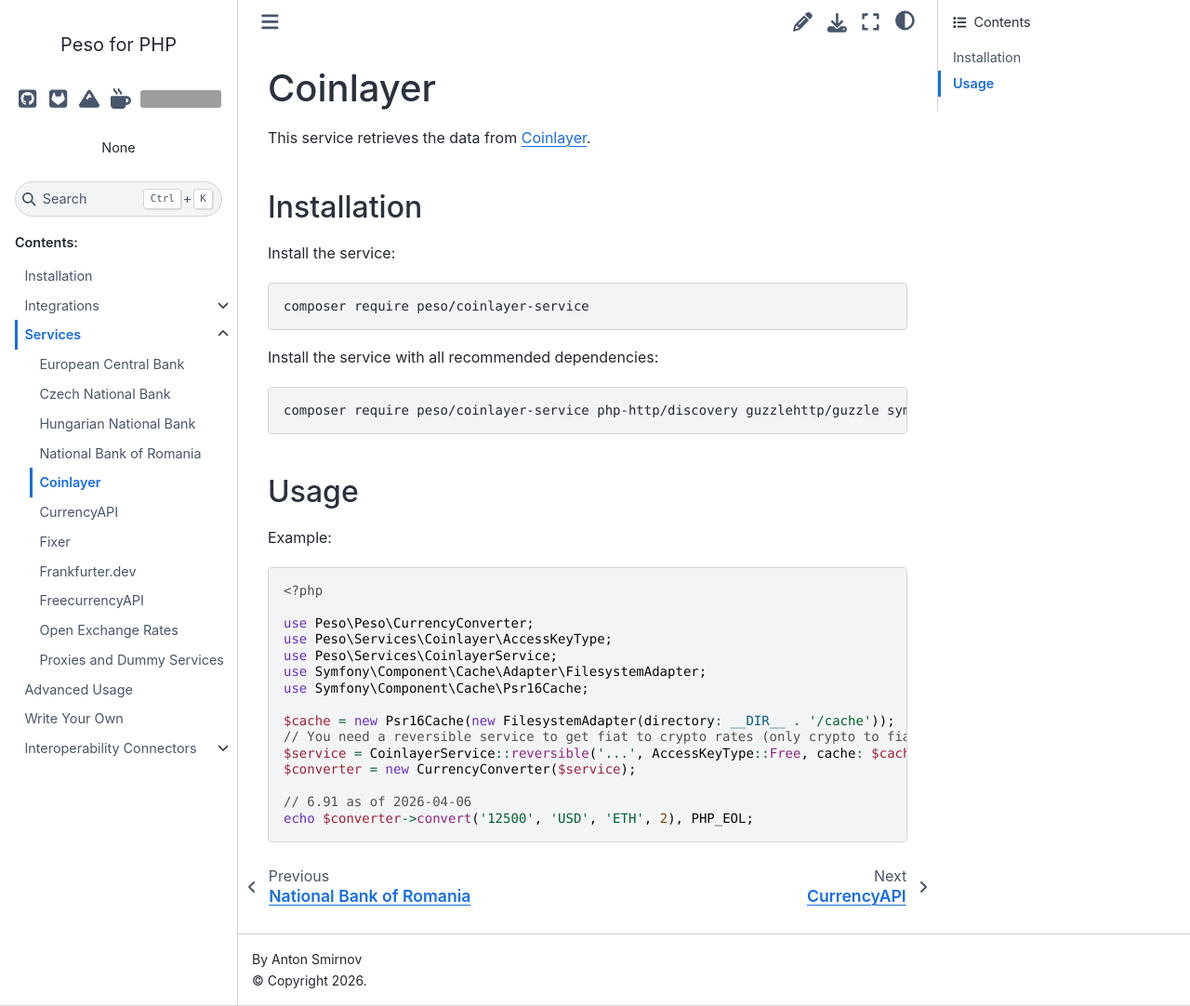
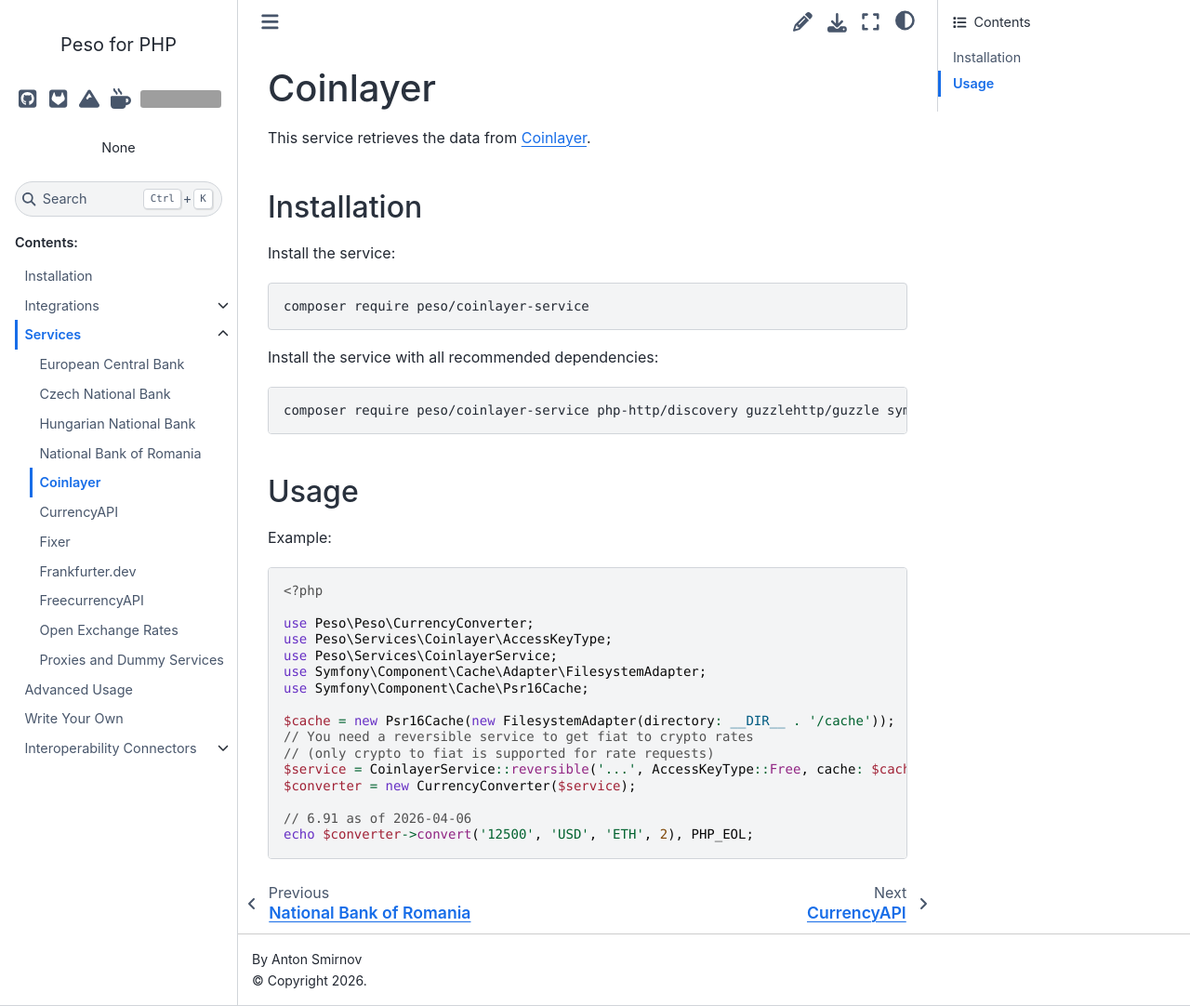
Before and after one commit to phpeso/doc, a Sphinx documentation site: the page built from source/services/coinlayer.rst, in a window 1280 px wide and 1082 px high. Shown: the whole window at 93% size. Built offline with Sphinx 7.4.7 and the Sphinx Book theme 1.1.4, drawn with Linux system fonts in a browser that asks for light colours; grey boxes are pictures that could not be loaded.

Commit message:
Update comment

```diff
--- a/source/services/coinlayer.rst
+++ b/source/services/coinlayer.rst
@@ -38,7 +38,8 @@
     use Symfony\Component\Cache\Psr16Cache;
 
     $cache = new Psr16Cache(new FilesystemAdapter(directory: __DIR__ . '/cache'));
-    // You need a reversible service to get fiat to crypto rates (only crypto to fiat is supported by the service)
+    // You need a reversible service to get fiat to crypto rates
+    // (only crypto to fiat is supported for rate requests)
     $service = CoinlayerService::reversible('...', AccessKeyType::Free, cache: $cache);
     $converter = new CurrencyConverter($service);
 
```
